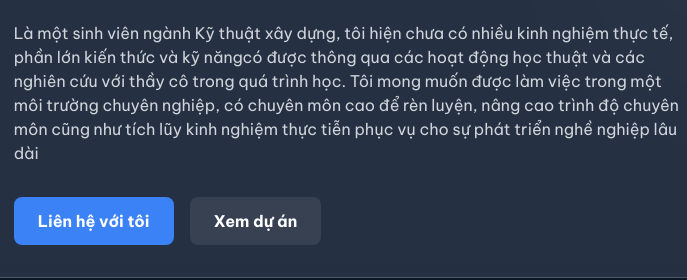
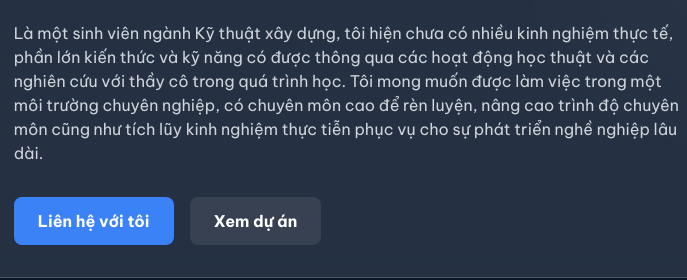
Before and after one commit to DipPhamVietDuc/Dipphamvietduc_Profile, a plain HTML site: page index.html in a window 1280 px wide. Shown: the part 473-753 px from the top of the page, 448-1135 px from the left. Drawn offline with nearby package versions, Linux system fonts and the light colour scheme.

Commit message:
Update index.html

```diff
--- a/index.html
+++ b/index.html
@@ -125,9 +125,8 @@
                         <h1 class="text-4xl md:text-6xl font-bold text-white leading-tight">Dịp Phạm Việt Đức</h1>
                         <p class="text-xl md:text-2xl text-blue-300 mt-2">Thực tập sinh kỹ sư Xây dựng </p>
                         <p class="mt-6 text-gray-300 max-w-2xl mx-auto md:mx-0">
-                             Là một sinh viên ngành Kỹ thuật xây dựng, tôi hiện chưa có nhiều kinh nghiệm thực tế, phần lớn kiến thức và kỹ năngcó được thông qua các hoạt động học thuật và các nghiên cứu với thầy cô trong quá trình học. Tôi mong muốn được
-                            làm việc trong một môi trường chuyên nghiệp, có chuyên môn cao để rèn luyện, nâng cao trình độ chuyên môn cũng
- như tích lũy kinh nghiệm thực tiễn phục vụ cho sự phát triển nghề nghiệp lâu dài
+                             Là một sinh viên ngành Kỹ thuật xây dựng, tôi hiện chưa có nhiều kinh nghiệm thực tế, phần lớn kiến thức và kỹ năng có được thông qua các hoạt động học thuật và các nghiên cứu với thầy cô trong quá trình học. Tôi mong muốn được
+                            làm việc trong một môi trường chuyên nghiệp, có chuyên môn cao để rèn luyện, nâng cao trình độ chuyên môn cũng như tích lũy kinh nghiệm thực tiễn phục vụ cho sự phát triển nghề nghiệp lâu dài.
                         </p>
                         <div class="mt-8 flex justify-center md:justify-start space-x-4">
                              <a href="#contact" class="bg-blue-500 hover:bg-blue-600 text-white font-bold py-3 px-6 rounded-lg transition-transform transform hover:scale-105">Liên hệ với tôi</a>
@@ -202,7 +201,7 @@
                         <h3 class="text-2xl font-bold text-gray-900">Sử dụng CO2 trong quá trình trộn bê tông</h3>
                         <p class="text-blue-600 font-semibold my-2">Thành viên | Đề tài NCKH Sinh viên (Giải khuyến khích)</p>
                         <p class="text-gray-600">
-                           Tham gia nghiên cứu ảnh hưởng của việc sục khí CO2 trong quá trình trộn đến các tính chất cơ lý như cường độ chịu nén, độ hút nước của bê tông, nhằm tìm kiếm giải pháp vật liệu xây dựng xanh.
+                           Tham gia nghiên cứu ảnh hưởng của việc CO2 trong quá trình trộn đến các tính chất cơ lý như cường độ chịu nén, độ hút nước của bê tông, nhằm tìm kiếm giải pháp vật liệu xây dựng xanh.
                         </p>
                         <div class="mt-4">
                            <span
```
